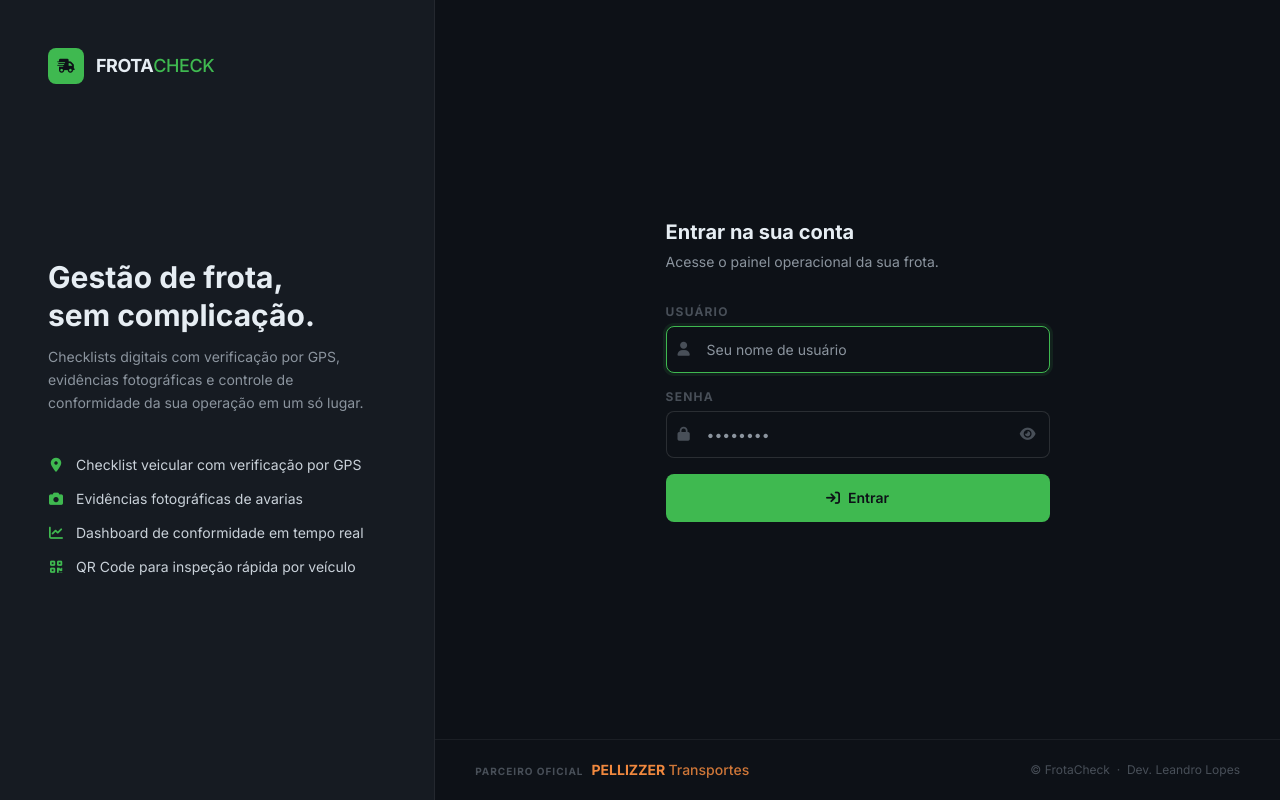
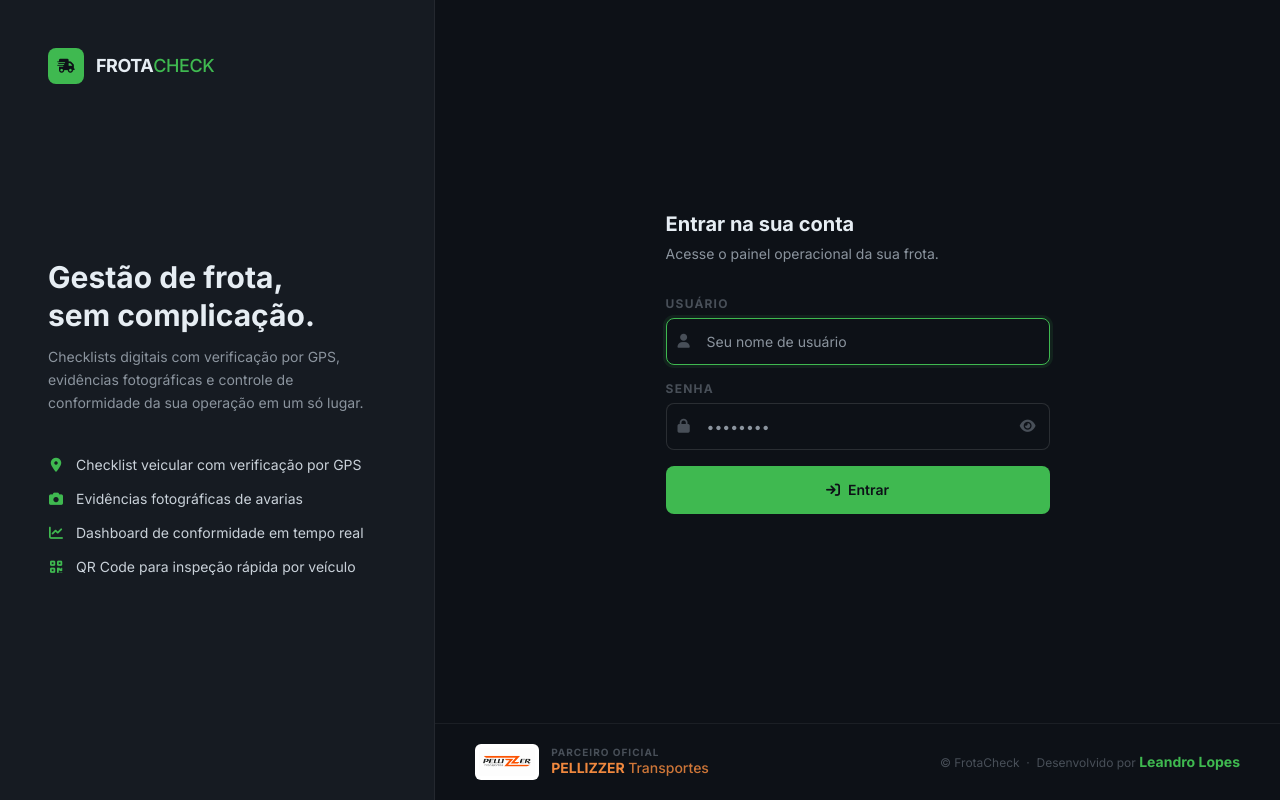
Before and after one commit to leandrolopes100/frotacheck, a Django app: page /login/ in a window 1280 px wide. Run offline with Django 5.2, Linux system fonts and the light colour scheme; some libraries are stand-ins or nearby versions.

Commit message:
alterações no template de login

```diff
--- a/core/settings.py
+++ b/core/settings.py
@@ -37,10 +37,7 @@ SECURE_BROWSER_XSS_FILTER = True
 SECURE_CONTENT_TYPE_NOSNIFF = True
 X_FRAME_OPTIONS = 'DENY'
 
-# Ligar via DJANGO_HTTPS_ENABLED=True assim que houver HTTPS na frente da
-# aplicação (proxy/Nginx com certificado). Desligado por padrão porque hoje
-# o app roda em rede local sem TLS — ligado sem HTTPS de verdade, o
-# SECURE_SSL_REDIRECT deixaria a aplicação inacessível.
+
 _HTTPS_ENABLED = os.environ.get('DJANGO_HTTPS_ENABLED', 'False') == 'True'
 if _HTTPS_ENABLED:
     SECURE_SSL_REDIRECT = True
--- a/frota/templates/registration/login.html
+++ b/frota/templates/registration/login.html
@@ -1,3 +1,4 @@
+{% load static %}
 <!DOCTYPE html>
 <html lang="pt-br" class="h-full">
 <head>
@@ -46,7 +47,7 @@
         .toggle-pass-hover:hover { color: #c9d1d9; }
 
         .footer-link { text-decoration: none; transition: color 0.12s; }
-        .footer-link:hover { color: #c9d1d9; text-decoration: underline; }
+        .footer-link:hover { color: #56d364; text-decoration: underline; }
     </style>
 </head>
 <body class="h-full">
@@ -175,16 +176,22 @@
             <!-- ══════════════════════════
                  RODAPÉ — sempre visível (desktop, tablet e mobile)
             ══════════════════════════ -->
-            <footer class="px-6 sm:px-10 py-5 flex flex-col items-center text-center sm:flex-row sm:items-center sm:justify-between sm:text-left gap-2"
+            <footer class="px-6 sm:px-10 py-5 flex flex-col items-center text-center sm:flex-row sm:items-center sm:justify-between sm:text-left gap-3"
                     style="border-top:1px solid rgba(255,255,255,0.06)">
-                <div class="flex items-baseline gap-2">
-                    <span class="text-[10px] font-bold uppercase tracking-widest" style="color:#484f58">Parceiro Oficial</span>
-                    <span class="text-sm font-bold" style="color:#f0883e">PELLIZZER <span style="color:#f0883e; font-weight:500; opacity:0.85">Transportes</span></span>
+                <div class="flex items-center gap-3">
+                    <div class="rounded-md p-1 flex-shrink-0" style="background:#fff">
+                        <img src="{% static 'frota/img/pellizzer.png' %}" alt="Pellizzer Transportes"
+                             class="h-7 w-auto object-contain" style="max-width:110px">
+                    </div>
+                    <div class="flex flex-col items-start leading-tight">
+                        <span class="text-[10px] font-bold uppercase tracking-widest" style="color:#484f58">Parceiro Oficial</span>
+                        <span class="text-sm font-bold" style="color:#f0883e">PELLIZZER <span style="color:#f0883e; font-weight:500; opacity:0.85">Transportes</span></span>
+                    </div>
                 </div>
                 <p class="text-xs" style="color:#484f58">
-                    &copy; FrotaCheck &nbsp;·&nbsp; Dev.
+                    &copy; FrotaCheck &nbsp;·&nbsp; Desenvolvido por
                     <a href="https://www.lopsystem.com.br/" target="_blank" rel="noopener noreferrer"
-                       class="footer-link" style="color:#484f58">Leandro Lopes</a>
+                       class="footer-link text-sm font-bold" style="color:#3fb950">Leandro Lopes</a>
                 </p>
             </footer>
         </main>
```
Also changed, not shown: frota/static/frota/img/pellizzer.png (added).
